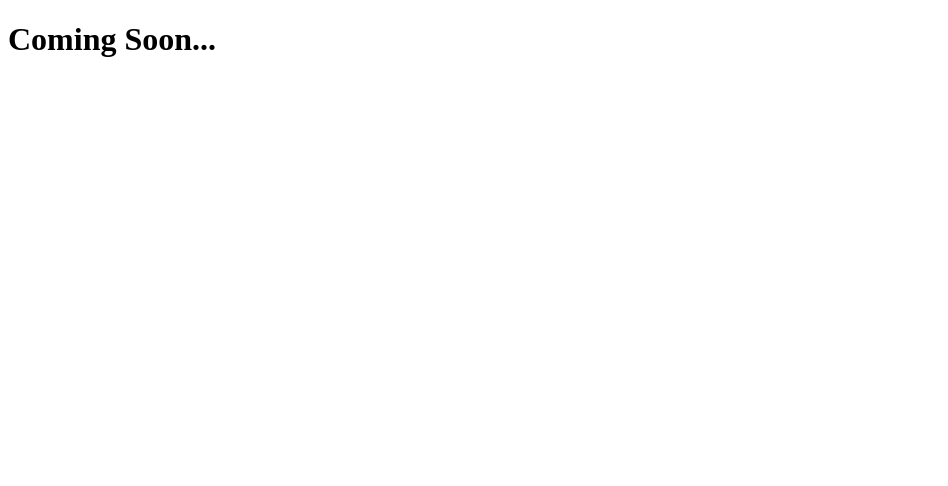
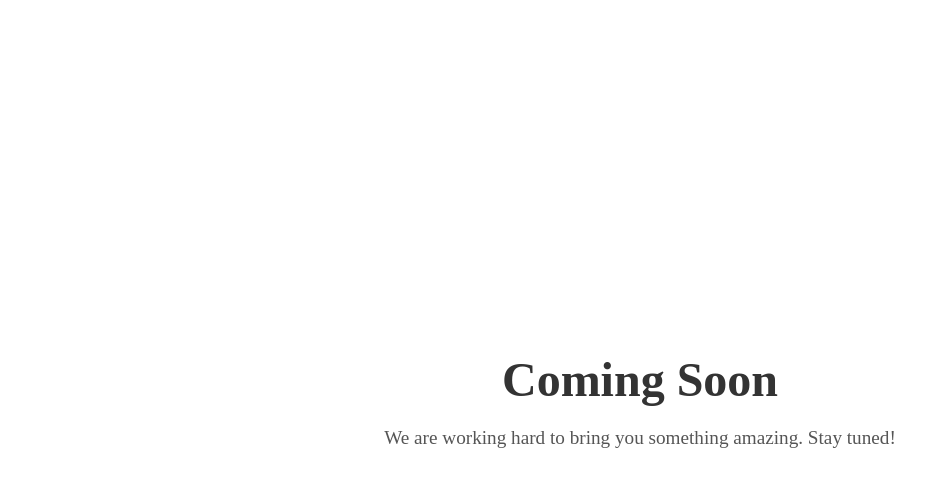
Before and after one commit to ChiragPatel29081993/quick_Design_Solution, an Angular app: page / in a window 1280 px wide. Shown: the top 486 px of the page, without its empty margins (0-948 px from the left). Built offline with nearby package versions, Linux system fonts and the light colour scheme.

Commit message:
Coming Soon updated

```diff
--- a/src/app/app.component.html
+++ b/src/app/app.component.html
@@ -1 +1,35 @@
-<h1>Coming Soon...</h1>
+<div class="container">
+  <h1>Coming Soon</h1>
+  <p>We are working hard to bring you something amazing. Stay tuned!</p>
+  <div class="countdown" id="countdown"></div>
+</div>
+
+<script>
+  // Set the date we're counting down to
+  var countDownDate = new Date("Feb 28, 2024 00:00:00").getTime();
+
+  // Update the countdown every 1 second
+  var x = setInterval(function() {
+    // Get the current date and time
+    var now = new Date().getTime();
+
+    // Find the distance between now and the countdown date
+    var distance = countDownDate - now;
+
+    // Calculate days, hours, minutes, and seconds
+    var days = Math.floor(distance / (1000 * 60 * 60 * 24));
+    var hours = Math.floor((distance % (1000 * 60 * 60 * 24)) / (1000 * 60 * 60));
+    var minutes = Math.floor((distance % (1000 * 60 * 60)) / (1000 * 60));
+    var seconds = Math.floor((distance % (1000 * 60)) / 1000);
+
+    // Display the countdown
+    document.getElementById("countdown").innerHTML = days + "d " + hours + "h "
+    + minutes + "m " + seconds + "s ";
+
+    // If the countdown is over, display a message
+    if (distance < 0) {
+      clearInterval(x);
+      document.getElementById("countdown").innerHTML = "EXPIRED";
+    }
+  }, 1000);
+</script>
--- a/src/app/app.component.scss
+++ b/src/app/app.component.scss
@@ -0,0 +1,27 @@
+body {
+    font-family: Arial, sans-serif;
+    margin: 0;
+    padding: 0;
+    background-color: #f0f0f0;
+  }
+  .container {
+    text-align: center;
+    position: absolute;
+    top: 50%;
+    left: 50%;
+    transform: translate(-50%, -50%);
+  }
+  h1 {
+    font-size: 3em;
+    margin-bottom: 20px;
+    color: #333;
+  }
+  p {
+    font-size: 1.2em;
+    margin-bottom: 30px;
+    color: #555;
+  }
+  .countdown {
+    font-size: 2em;
+    color: #777;
+  }
```
